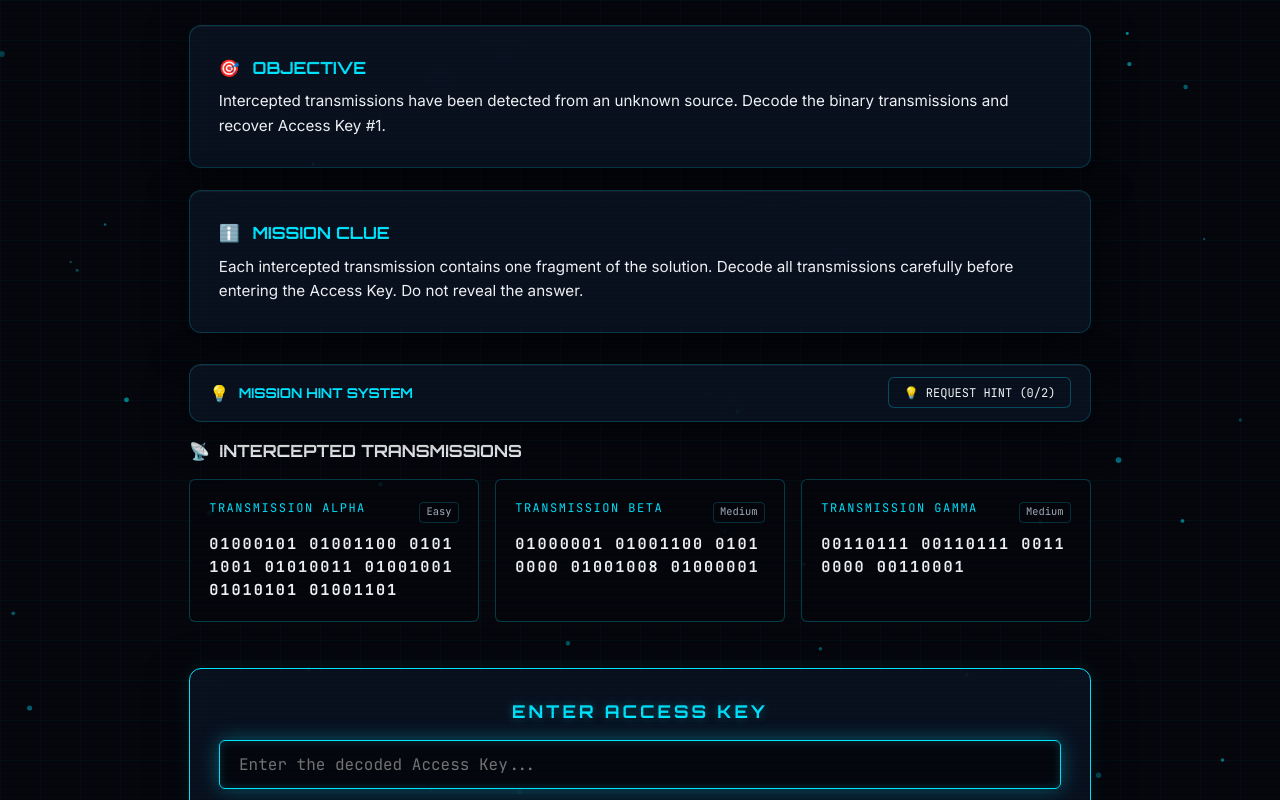
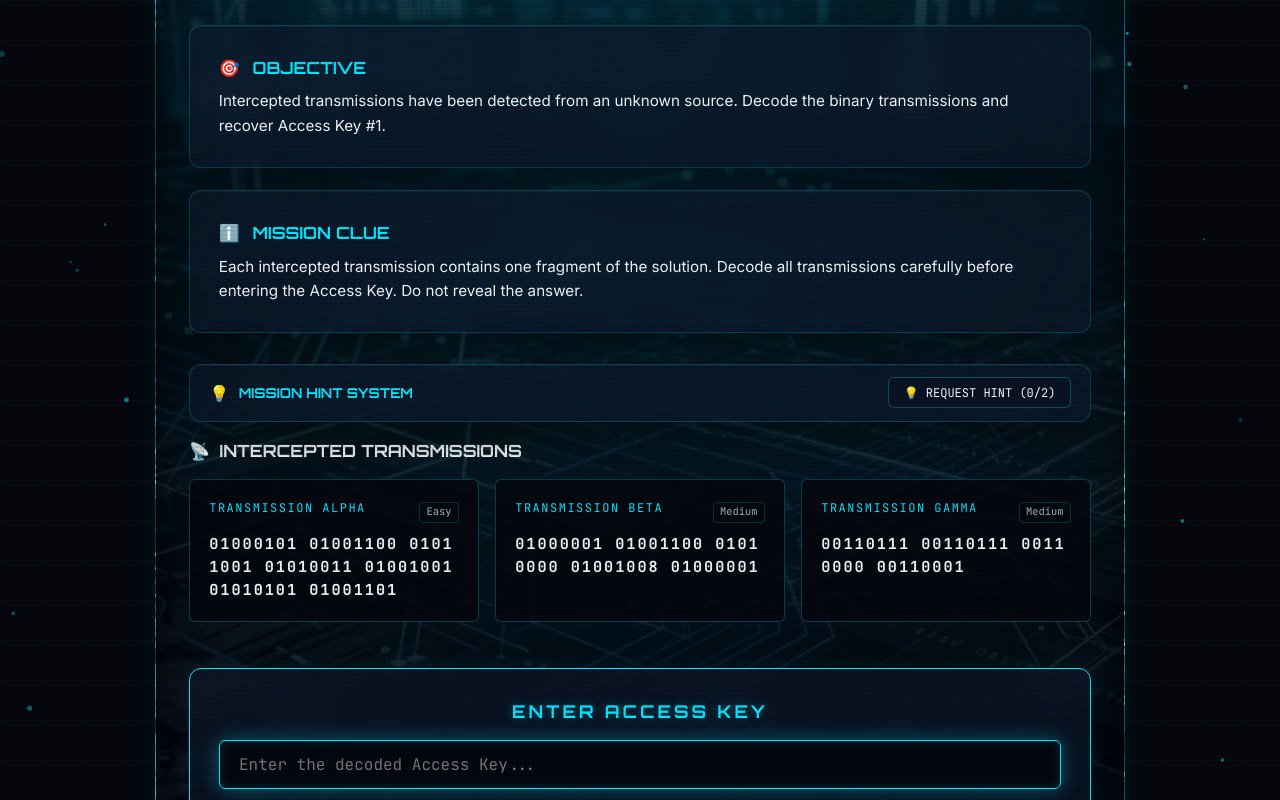
Before and after one commit to VishwaAdarsh/ctrl-alt-escape-game, a website built with Vite: page index.html in a window 1280 px wide. Both pictures are taken after a click on the button "⚡ INITIALIZE MISSION PROTOCOL ⚡". Shown: the part 224-1024 px from the top of the page. Built offline with nearby package versions, Linux system fonts and the light colour scheme.

Commit message:
feat(event-3): update total event timer to 20m, set mission 02 key to ASTRA-3194, and add mission background

```diff
--- a/src/missions/FinalMission_SystemRecovery.js
+++ b/src/missions/FinalMission_SystemRecovery.js
@@ -296,7 +296,7 @@ export function renderFinalMission(container) {
   function executeAuthenticationSequence(submittedCode) {
     // Check Master Code validity
     const key1Code = (keys.key1 && keys.key1.code) ? keys.key1.code.trim().toUpperCase() : 'ELYSIUM-ALPHA-7701';
-    const key2Code = (keys.key2 && keys.key2.code) ? keys.key2.code.trim().toUpperCase() : 'RECOVERY-BETA-4096';
+    const key2Code = (keys.key2 && keys.key2.code) ? keys.key2.code.trim().toUpperCase() : 'ASTRA-3194';
     const key3Code = (keys.key3 && keys.key3.code) ? keys.key3.code.trim().toUpperCase() : 'CYBER-GAMMA-9123';
 
     const validMasterCodes = new Set([
--- a/src/screens/MissionDashboard.js
+++ b/src/screens/MissionDashboard.js
@@ -244,7 +244,7 @@ function showBootAnimation(onComplete) {
   bootOverlay.innerHTML = `
     <div class="boot-spinner"></div>
     <div>INITIALIZING ELYSIUM CORE RECOVERY...</div>
-    <div style="font-family: var(--font-mono); font-size: 0.8rem; color: var(--color-muted)">STARTING MISSION TIMER (25:00)</div>
+    <div style="font-family: var(--font-mono); font-size: 0.8rem; color: var(--color-muted)">STARTING MISSION TIMER (20:00)</div>
   `;
   document.body.appendChild(bootOverlay);
 
--- a/src/state.js
+++ b/src/state.js
@@ -9,8 +9,8 @@ const STORAGE_KEY = 'GAME_ELYSIUM_STATE_V2';
 const INITIAL_STATE = {
   view: 'DASHBOARD', // DASHBOARD (Layout A), MISSION_1, MISSION_2, MISSION_3, FINAL_MISSION (Layout B), VICTORY, FAILURE
   teamName: 'DRU-UNITY-01',
-  timerSeconds: 1500, // 25 Minutes
-  initialDuration: 1500,
+  timerSeconds: 1200, // 20 Minutes
+  initialDuration: 1200,
   timerRunning: false,
   timerStarted: false, // CRITICAL: Timer starts ONLY after pressing INITIALIZE MISSION
   elapsedSeconds: 0,
@@ -20,7 +20,7 @@ const INITIAL_STATE = {
   failedVerificationAttempts: 0,
   accessKeys: {
     key1: { code: 'ELYSIUM-ALPHA-7701', recovered: false },
-    key2: { code: 'RECOVERY-BETA-4096', recovered: false },
+    key2: { code: 'ASTRA-3194', recovered: false },
     key3: { code: 'CYBER-GAMMA-9123', recovered: false }
   },
   missions: {
@@ -264,7 +264,7 @@ class GameState {
       ...INITIAL_STATE,
       accessKeys: {
         key1: { code: 'ELYSIUM-ALPHA-7701', recovered: false },
-        key2: { code: 'RECOVERY-BETA-4096', recovered: false },
+        key2: { code: 'ASTRA-3194', recovered: false },
         key3: { code: 'CYBER-GAMMA-9123', recovered: false }
       },
       missions: {
--- a/style.css
+++ b/style.css
@@ -606,6 +606,35 @@ html, body {
   position: relative;
 }
 
+/* Mission Screens Background Image Layer (Mission 01, Mission 02, Mission 03 & Omega Protocol) */
+.console-container::before,
+.omega-container::before {
+  content: '';
+  position: absolute;
+  top: -10px;
+  left: -10px;
+  right: -10px;
+  bottom: -10px;
+  background-image:
+    radial-gradient(circle at 50% 20%, rgba(0, 229, 255, 0.12) 0%, transparent 65%),
+    linear-gradient(180deg, rgba(3, 7, 16, 0.82) 0%, rgba(3, 7, 16, 0.92) 100%),
+    url('/cyberpunk_bg.jpg');
+  background-size: cover;
+  background-position: center;
+  background-repeat: no-repeat;
+  border-radius: var(--radius-lg);
+  border: 1px solid rgba(0, 229, 255, 0.2);
+  box-shadow: 0 0 30px rgba(0, 229, 255, 0.08), inset 0 0 40px rgba(0, 0, 0, 0.8);
+  pointer-events: none;
+  z-index: 0;
+}
+
+.console-container > *,
+.omega-container > * {
+  position: relative;
+  z-index: 1;
+}
+
 /* Mission Header Block */
 .mission-header-block {
   text-align: center;
```
Also changed, not shown: public/cyberpunk_bg.jpg (added).
